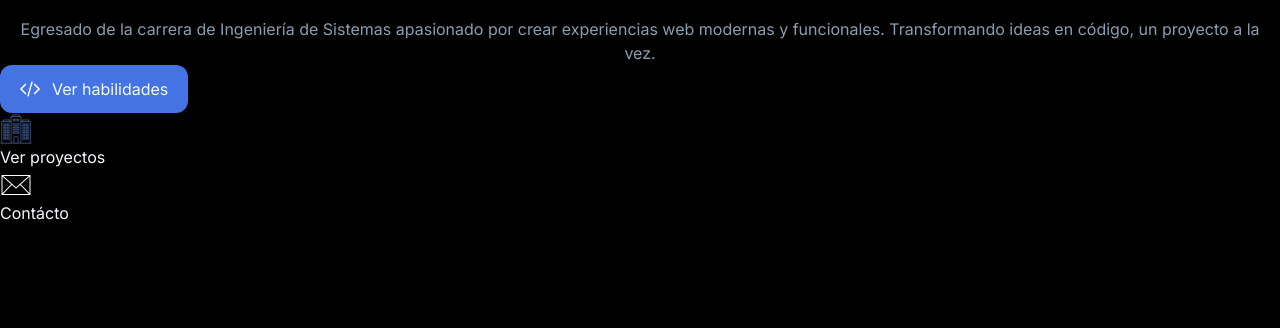
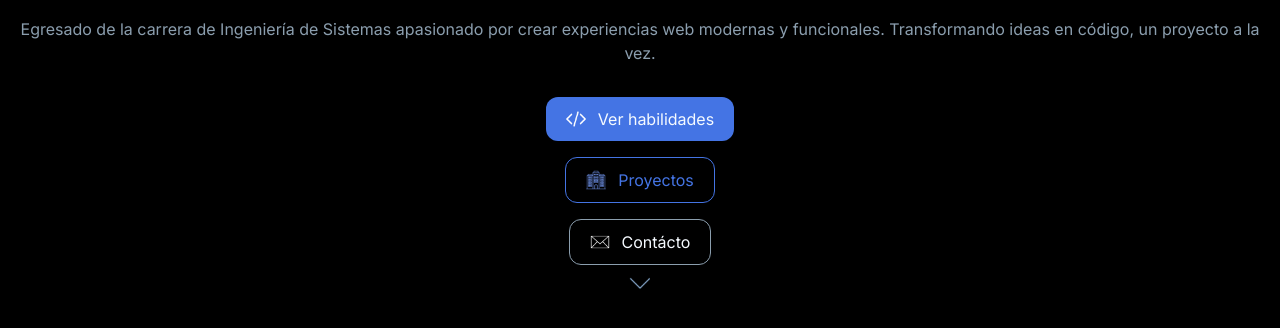
Before and after one commit to GonzaloDEV0210/Portafolio-Personal, a website: page index.html in a window 1280 px wide. Shown: the part 444-772 px from the top of the page. Drawn offline with Linux system fonts and the light colour scheme.

Commit message:
la primera parte del main ya esta casi termiando

```diff
--- a/index.html
+++ b/index.html
@@ -36,7 +36,7 @@
             </ul>
         </nav>
     </header>
-    <main>
+    <main class="flex flex-col items-center gap-8">
         <section class="flex justify-center flex-col items-center">
             <div
                 class="bg-[image:var(--background-image-gradient-hero)] w-full h-80 pt-8 flex justify-center items-center">
@@ -49,26 +49,29 @@
             <h3 class="text-[19px] text-[var(--color-accent)] mt-3 mb-5">Desarrollador Web <span
                     class="text-[var(--color-text-formacion)]">en formación</span>
             </h3>
-            <p class="text-[var(--color-text-formacion)] text-center text-[16px] px-3">Egresado de la carrera de
+            <p class="text-[var(--color-text-formacion)] text-center text-[16px] px-2">Egresado de la carrera de
                 Ingeniería
                 de Sistemas
                 apasionado
                 por crear experiencias web modernas y
                 funcionales. Transformando ideas en código, un proyecto a la vez.</p>
         </section>
-        <section>
-            <a href="#" class="bg-[var(--color-primary)] inline-flex items-center gap-3 px-5 py-3 rounded-xl">
+        <section class="flex flex-col items-center gap-4">
+            <a href="#" class="bg-[var(--color-primary)] inline-flex items-center gap-3 px-5 py-2.5 rounded-xl">
                 <img src="./media/icons/ico_codigo_blanco.png" alt="icono de código" class="w-5">
                 <span class="inline-block">Ver habilidades</span>
             </a>
-            <a href="#">
-                <img src="./media/icons/ico_empresa_oscuro.png" alt="icono de empresa">
-                <span>Ver proyectos</span>
+            <a href="#"
+                class="inline-flex items-center border border-[var(--color-primary)] gap-3 px-5 py-2.5 rounded-xl">
+                <img src="./media/icons/ico_empreza_claro.png" alt="icono de empresa" class="w-5">
+                <span class="text-[var(--color-primary)]">Proyectos</span>
             </a>
-            <a href="#">
-                <img src="./media/icons/ico_email_blanco.png" alt="icono de contacto">
+            <a href="#"
+                class="inline-flex items-center border-[0.5px] border-[var(--color-text-formacion)] gap-3 px-5 py-2.5 rounded-xl">
+                <img src="./media/icons/ico_email_blanco.png" alt="icono de contacto" class="w-5">
                 <span>Contácto</span>
             </a>
+            <img src="./media/icons/ico_flecha_abajo_claro.png" alt="icono de flecha abajo" class="w-5 animate-float">
         </section>
     </main>
     <footer>
```
Also changed, not shown: src/output.css.
